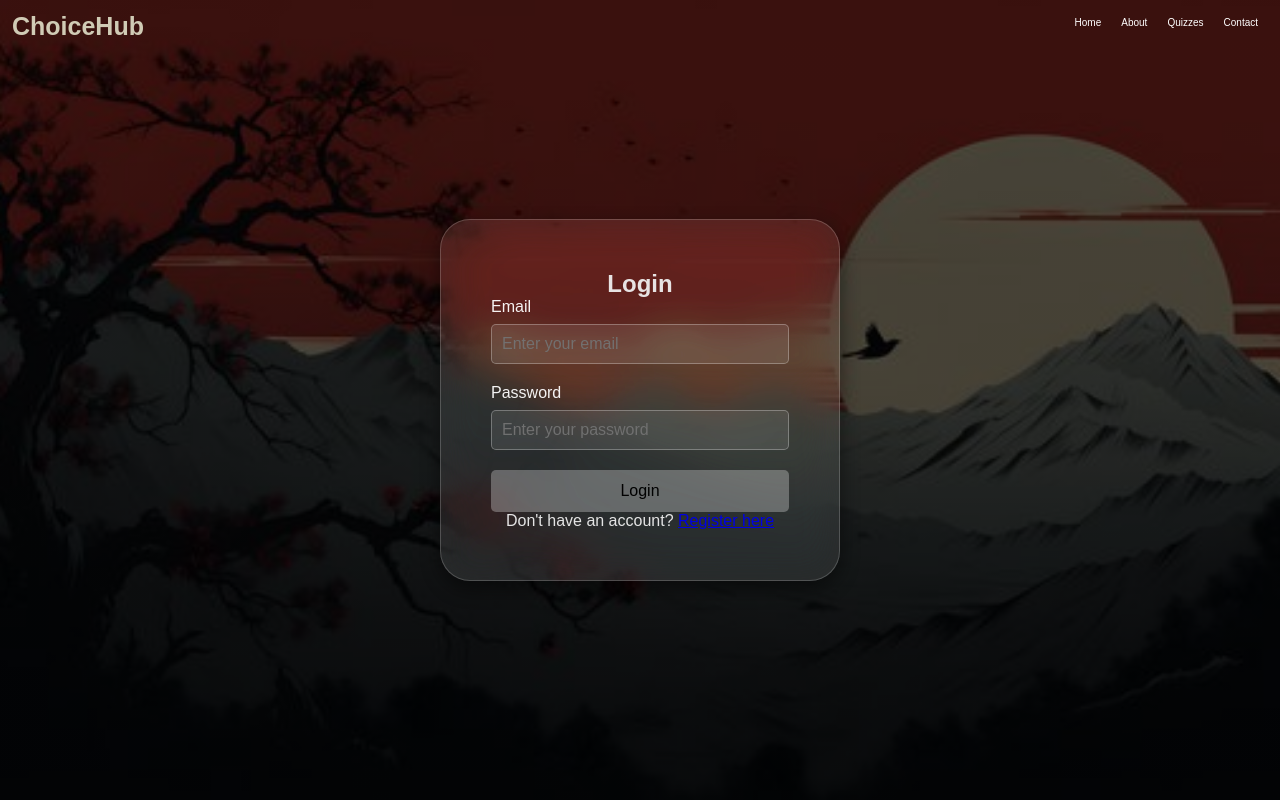
After one commit to ritikasingh4374/ChoiceHub, a Django app: page /login/ in a window 1280 px wide. The commit adds this page. Run offline with Django 5.2, Linux system fonts and the light colour scheme.

Commit message:
login and logout added

```diff
--- a/ChoiceHub/books_movies/forms.py
+++ b/ChoiceHub/books_movies/forms.py
@@ -75,3 +75,12 @@ class QuizForm(forms.Form):
     romance = forms.ChoiceField(choices=ROMANCE_CHOICES)
     narrative_style = forms.ChoiceField(choices=NARRATIVE_STYLE_CHOICES)
     world_building_importance = forms.ChoiceField(choices=WORLD_BUILDING_IMPORTANCE_CHOICES)
+
+# forms.py
+
+# forms.py
+from django import forms
+
+class LoginForm(forms.Form):
+    email = forms.EmailField(label='Email', max_length=100)
+    password = forms.CharField(widget=forms.PasswordInput, label='Password')
--- a/ChoiceHub/books_movies/models.py
+++ b/ChoiceHub/books_movies/models.py
@@ -7,14 +7,13 @@ class Registration(models.Model):
     password = models.CharField(max_length=128)  # Store hashed password
 
     def save(self, *args, **kwargs):
-        # Hash the password before saving
-        if self.pk is None:  # Only hash if it's a new registration
+        # Ensure the password is hashed before saving
+        if not self.pk:  # If the object is being created for the first time
             self.password = make_password(self.password)
         super().save(*args, **kwargs)
 
     def __str__(self):
         return f'{self.name} - {self.email}'
-
 
 
 class Book(models.Model):
--- /dev/null
+++ b/ChoiceHub/books_movies/static/css/style-login.css
@@ -0,0 +1,148 @@
+/* General Styles */
+* {
+    margin: 0;
+    padding: 0;
+    box-sizing: border-box;
+    font-family: 'Poppins', sans-serif;
+}
+
+body {
+    min-height: 100vh;
+    display: flex;
+    align-items: center;
+    justify-content: center;
+    background-color: #000000;
+    overflow-x: hidden;
+}
+
+/* Container holding the glass box with background image */
+.container {
+    display: flex;
+    justify-content: center;
+    align-items: center;
+    height: 100vh;
+    width: 100%;
+    background: linear-gradient(rgba(0, 0, 0, 0.7), rgba(0, 0, 0, 0.7)),
+                url('/static/images/main_img/image.png') no-repeat center center fixed;
+    background-size: cover;
+}
+
+/* Glass Box Styles */
+.glass-box-login {
+    background: rgba(255, 255, 255, 0.1);
+    backdrop-filter: blur(20px) saturate(200%);
+    border-radius: 30px;
+    padding: 50px;
+    width: 400px;
+    color: #f0f0f0;
+    border: 1px solid rgba(255, 255, 255, 0.2);
+    box-shadow: 0 8px 20px rgba(0, 0, 0, 0.5);
+    text-align: center;
+    opacity: 0.95;
+}
+
+.form-group {
+    margin-bottom: 20px;
+    text-align: left;
+}
+
+.form-group label {
+    display: block;
+    margin-bottom: 8px;
+    color: #ffffff;
+}
+
+.form-group input {
+    width: 100%;
+    padding: 10px;
+    font-size: 16px;
+    border-radius: 5px;
+    border: 1px solid rgba(255, 255, 255, 0.3);
+    background-color: rgba(255, 255, 255, 0.1);
+    color: #ffffff;
+    transition: border-color 0.3s ease-in-out;
+}
+
+.form-group input:focus {
+    border-color: rgba(255, 255, 255, 0.6);
+    outline: none;
+}
+
+.btn {
+    width: 100%;
+    padding: 12px;
+    background-color: rgba(255, 255, 255, 0.3);
+    color: #000000;
+    border: none;
+    border-radius: 5px;
+    font-size: 16px;
+    cursor: pointer;
+    transition: background-color 0.3s ease;
+}
+
+.btn:hover {
+    background-color: rgba(255, 255, 255, 0.5);
+    color: #ffffff;
+}
+
+/* Responsive Styles */
+@media screen and (max-width: 768px) {
+    .glass-box-login {
+        width: 90%;
+    }
+
+    .btn {
+        font-size: 14px;
+    }
+
+    .form-group input {
+        font-size: 14px;
+    }
+}
+
+/* Navbar Styles */
+.navbar {
+    width: 100%;
+    position: absolute;
+    top: 0;
+    padding: 12px;
+    display: flex;
+    justify-content: space-between;
+    z-index: 2;
+}
+
+.heading {
+    font-size: 25px;
+    color: #d0cbb5;
+}
+
+.navbar ul {
+    list-style: none;
+    display: flex;
+}
+
+.navbar ul li {
+    margin: 0 10px;
+}
+
+.navbar ul li a {
+    text-decoration: none;
+    color: #fff;
+    font-size: 10px;
+    position: relative;
+}
+
+.navbar ul li a::before {
+    content: '';
+    position: absolute;
+    width: 0;
+    height: 2px;
+    background-color: #fff;
+    bottom: 0;
+    left: 0;
+    transition: width 0.3s ease-in-out;
+}
+
+.navbar ul li a:hover::before {
+    width: 100%;
+}
--- /dev/null
+++ b/ChoiceHub/books_movies/templates/books_movies/login.html
@@ -0,0 +1,50 @@
+{% load static %}
+<!DOCTYPE html>
+<html lang="en">
+<head>
+    <meta charset="UTF-8">
+    <meta name="viewport" content="width=device-width, initial-scale=1.0">
+    <title>Quiz Website Login Page</title>
+
+    <!-- Include Slick CSS -->
+    <link rel="stylesheet" href="https://cdnjs.cloudflare.com/ajax/libs/slick-carousel/1.8.1/slick.min.css" />
+    <link rel="stylesheet" href="https://cdnjs.cloudflare.com/ajax/libs/slick-carousel/1.8.1/slick-theme.min.css" />
+
+    <link rel="stylesheet" href="{% static 'css/style-login.css' %}">
+</head>
+<body>
+
+    <div class="container">
+        <nav class="navbar">
+            <h1 class="heading">ChoiceHub</h1>
+            <ul>
+                <li><a href="{% url 'index' %}">Home</a></li>
+                <li><a href="#">About</a></li>
+                <li><a href="#">Quizzes</a></li>
+                <li><a href="#">Contact</a></li>
+            </ul>
+        </nav>
+        <div class="glass-box-login">
+            <h2>Login</h2>
+            <form action="{% url 'login' %}" method="post" class="form">
+                {% csrf_token %}
+                <div class="form-group">
+                    <label for="email">Email</label>
+                    <input type="email" id="email" name="email" placeholder="Enter your email" required>
+                </div>
+                <div class="form-group">
+                    <label for="password">Password</label>
+                    <input type="password" id="password" name="password" placeholder="Enter your password" required>
+                </div>
+                <button type="submit" class="btn">Login</button>
+            </form>
+            <p>Don't have an account? <a href="{% url 'register' %}" class="register-link">Register here</a></p>
+        </div>
+    </div>
+    {% for message in messages %}
+    <script>
+        alert("{{ message }}");  // Show the message as an alert
+    </script>
+{% endfor %}
+</body>
+</html>
--- a/ChoiceHub/books_movies/urls.py
+++ b/ChoiceHub/books_movies/urls.py
@@ -17,12 +17,12 @@ Including another URLconf
 from django.urls import path
 from books_movies import views
 from .views import register
-# from .views import book_recommendation
+from .views import login_view, logout_view
 
 urlpatterns = [
     path('', views.index, name='index'),
     path('book_list/', views.book_list, name='book_list'),
     path('register/', register, name='register'),
-
-    # path('quiz/', book_recommendation, name='book_recommendation'),
+    path('login/', login_view, name='login'),
+    path('logout/', logout_view, name='logout'),
 ]
--- a/ChoiceHub/books_movies/views.py
+++ b/ChoiceHub/books_movies/views.py
@@ -1,23 +1,19 @@
 from django.shortcuts import render, redirect
-import requests
-from .forms import QuizForm
-from .models import Book
-from .models import Registration
 from django.contrib import messages
+from django.contrib.auth.hashers import check_password, make_password
+from .forms import QuizForm, LoginForm
+from .models import Book, Registration
 
+# View for the index page
 def index(request):
     return render(request, 'index.html')
 
-# books/views.py
-from .models import Book
-
-# View to display all books in the database
+# View to display the list of books
 def book_list(request):
     books = Book.objects.all()
     return render(request, 'books_movies/book_list.html', {'books': books})
 
-from .models import Registration
-
+# View for user registration
 def register(request):
     if request.method == 'POST':
         name = request.POST.get('name')
@@ -25,16 +21,48 @@ def register(request):
         password = request.POST.get('password')
 
         if Registration.objects.filter(email=email).exists():
-            return render(request, 'register.html', {'error': 'Email already exists'})
+            messages.error(request, 'Email already exists')
+            return render(request, 'register.html')
 
+        # Create a new registration
         registration = Registration(name=name, email=email, password=password)
-        registration.save()
+        registration.save()  # Password is hashed in the model's save() method
 
         # Add a success message
         messages.success(request, 'Registration successful!')
 
-        return redirect('index')  # Redirect to the home page
+        # Log the user in by saving their session
+        request.session['user_id'] = registration.id
+
+        return redirect('index')  # Redirect to the home page after registration
 
     return render(request, 'register.html')
 
- # Point to your success template
+# View for user login
+from django.contrib.auth import authenticate, login
+
+def login_view(request):
+    if request.method == 'POST':
+        form = LoginForm(request.POST)
+        if form.is_valid():
+            email = form.cleaned_data['email']
+            password = form.cleaned_data['password']
+            try:
+                user = Registration.objects.get(email=email)  # Check if email exists
+                if check_password(password, user.password):  # Verify password using check_password
+                    request.session['user_id'] = user.id  # Save user ID in session
+                    messages.success(request, "Login successful!")
+                    return redirect('index')  # Redirect to home page after login
+                else:
+                    messages.error(request, "Invalid login credentials")
+            except Registration.DoesNotExist:
+                messages.error(request, "User not found. Please register.")
+    else:
+        form = LoginForm()
+
+    return render(request, 'books_movies/login.html', {'form': form})
+
+# View for user logout
+def logout_view(request):
+    request.session.flush()  # Clear the session data to log out
+    return redirect('login')  # Redirect to the login page after logout
```
Also changed, not shown: ChoiceHub/books_movies/LoginForm.py (added, +7 -0 lines), ChoiceHub/books_movies/static/css/style.css (+31 -24 lines), ChoiceHub/books_movies/templates/index.html (+12 -1 lines), ChoiceHub/books_movies/migrations/0002_registration_delete_movie_remove_book_ending_type_and_more.py (added), ChoiceHub/books_movies/migrations/0002_userquizresponse_delete_book_delete_movie.py (deleted), ChoiceHub/books_movies/migrations/0003_book_delete_userquizresponse.py (deleted), ChoiceHub/books_movies/migrations/0004_book_cover_image_book_description_book_reviews.py (deleted), ChoiceHub/books_movies/migrations/0005_registration.py (deleted), ChoiceHub/books_movies/migrations/0006_remove_book_description_remove_book_reviews_and_more.py (deleted).
